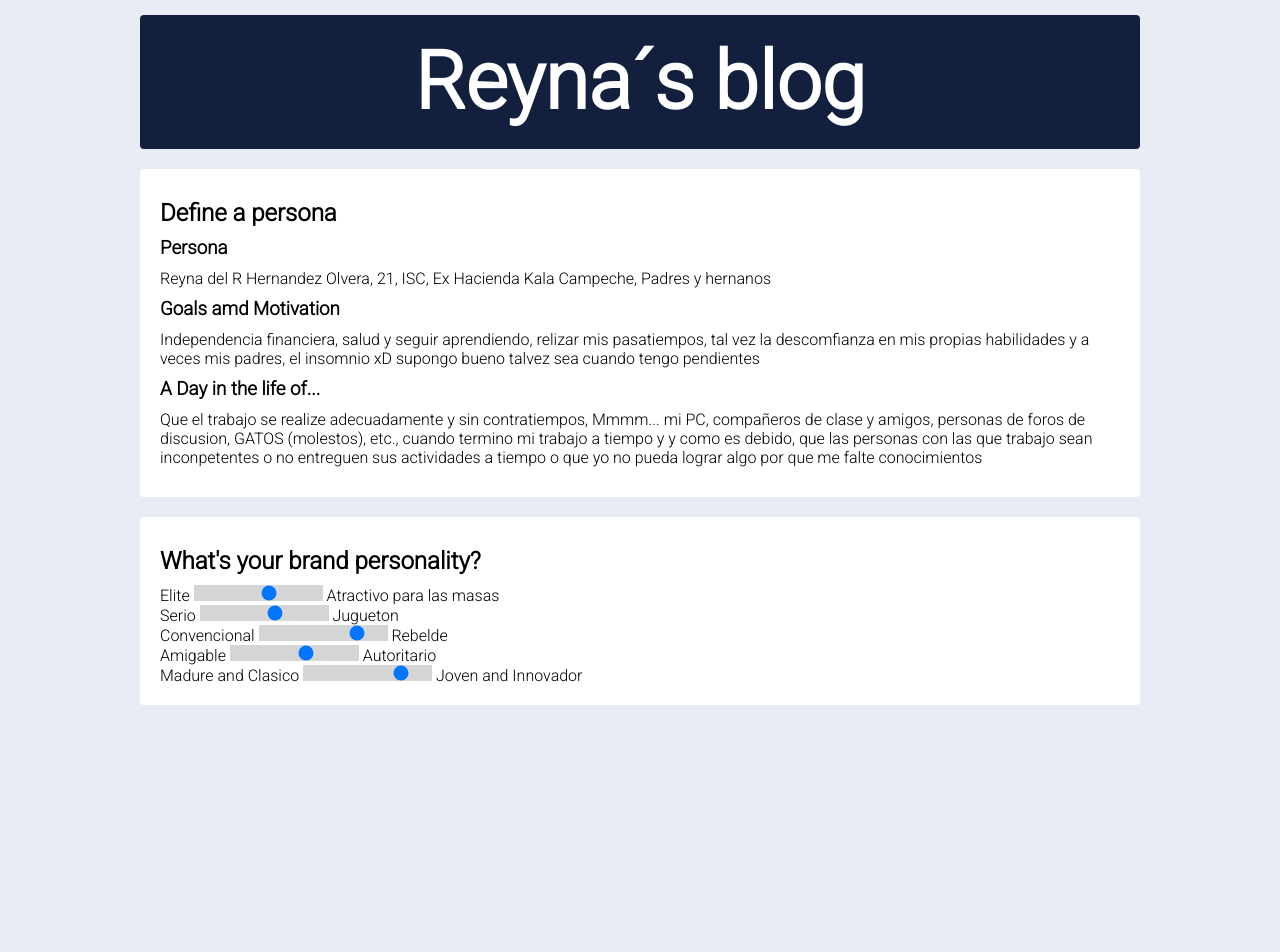
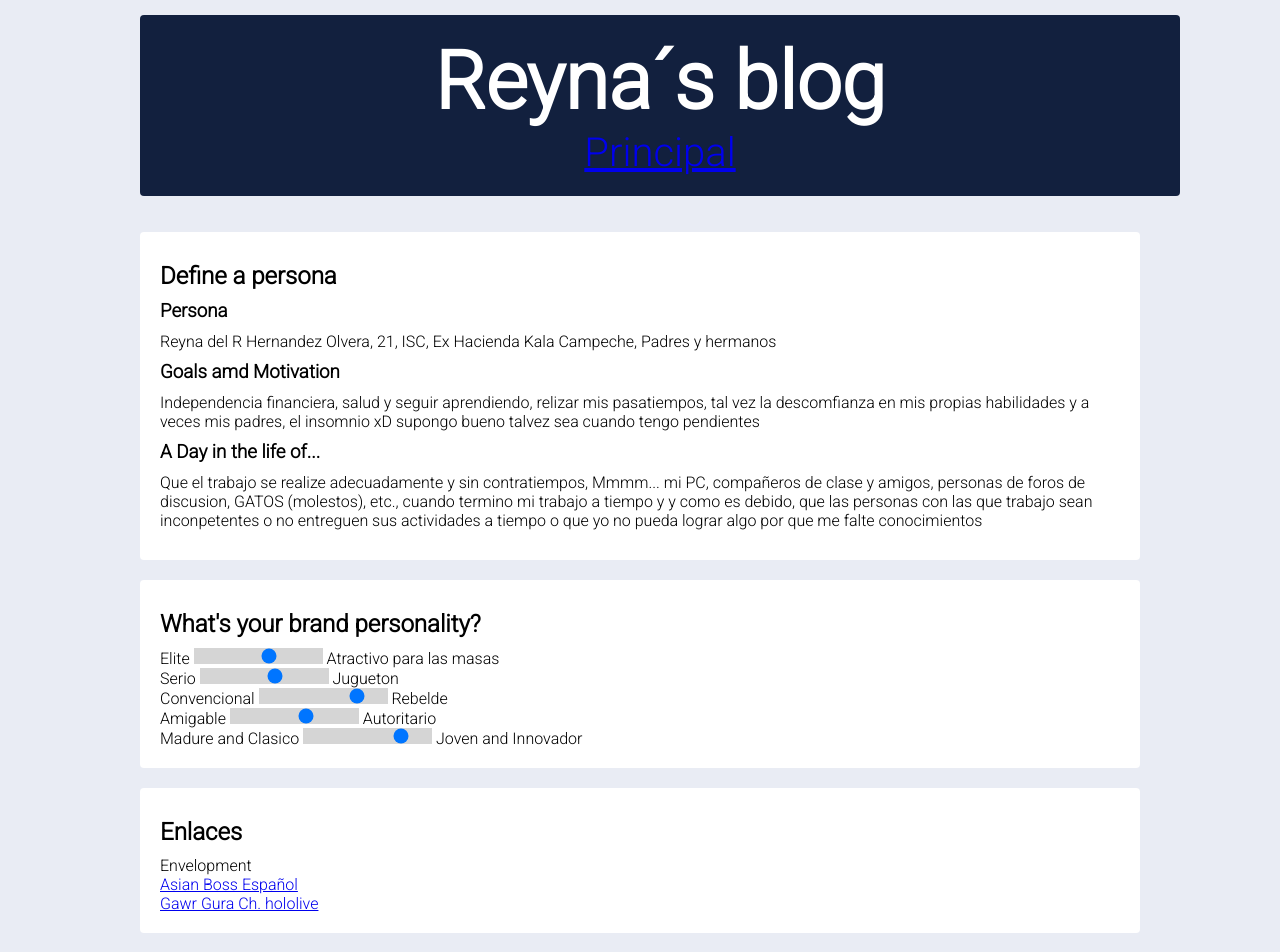
Before and after one commit to reyHd00/blog_reyna, a website: page index.html in a window 1280 px wide. Shown: the top 952 px of the page. Before the commit the page ends 800 px from the top, so only its background shows below. Drawn offline with Linux system fonts and the light colour scheme.

Commit message:
Mejoras en la pagina Se añadió imágenes y se mejoró el diseño general de la pagina

```diff
--- a/index.html
+++ b/index.html
@@ -5,7 +5,7 @@
     <meta name="viewport" content="width=device-width, initial-scale=1.0" />
     <meta http-equiv="X-UA-Compatible" content="ie=edge" />
     <title>Personal Blog - Reyna</title>
-    <link rel="stylesheet" href="style_blog.css">
+    <link rel="stylesheet" href="style/style_blog.css">
     <link href="https://fonts.googleapis.com/css2?family=Roboto:wght@300&display=swap" rel="stylesheet">
   </head>
   <body>
@@ -13,6 +13,9 @@
 
       <header class="header">
         <h1>Reyna´s blog</h1>
+        <nav class="menu">
+          <a href="https://ens62.csb.app/">Principal</a>
+        </nav>
       </header>
 
       <div class="content_one">
@@ -22,7 +25,7 @@
         <h3>Persona</h3>
       <p>
         Reyna del R Hernandez Olvera, 21, ISC, Ex Hacienda Kala Campeche, Padres
-        y hernanos
+        y hermanos
       </p>
 
       <h3>Goals amd Motivation</h3>
@@ -70,6 +73,17 @@
       </label>
     </div>
 
+    <div class="content_three">
+      <h2>Enlaces</h2>
+      <a>Envelopment</a></br>
+      <a href="https://www.youtube.com/c/AsianBossEspa%C3%B1ol">Asian Boss Español</href></br>
+      <a href="https://www.youtube.com/watch?v=WGgEFoI9MhE">Gawr Gura Ch. hololive</a>
+    </div>
+
+    <div>
+      <img src="image/bakarina.jpg" alt="Hamefura es GOD" alt="la bakarina" />
+    </div>
+
   </div>
 
   </body>
--- a/style_blog.css
+++ b/style/style_blog.css
@@ -10,6 +10,11 @@ body {
 header {
   font-size: 40px;
   text-align: center;
+}
+header{
+	width: 100%;
+	overflow: hidden;
+	margin-bottom: 16px;
 }
 .container {
   width: 90%;
@@ -54,3 +59,7 @@ h2 {
 p {
   margin: 10px auto;
 }
+img {
+  margin: auto;
+  display: block;
+}
```
Also changed, not shown: image/bakarina.jpg (added).
